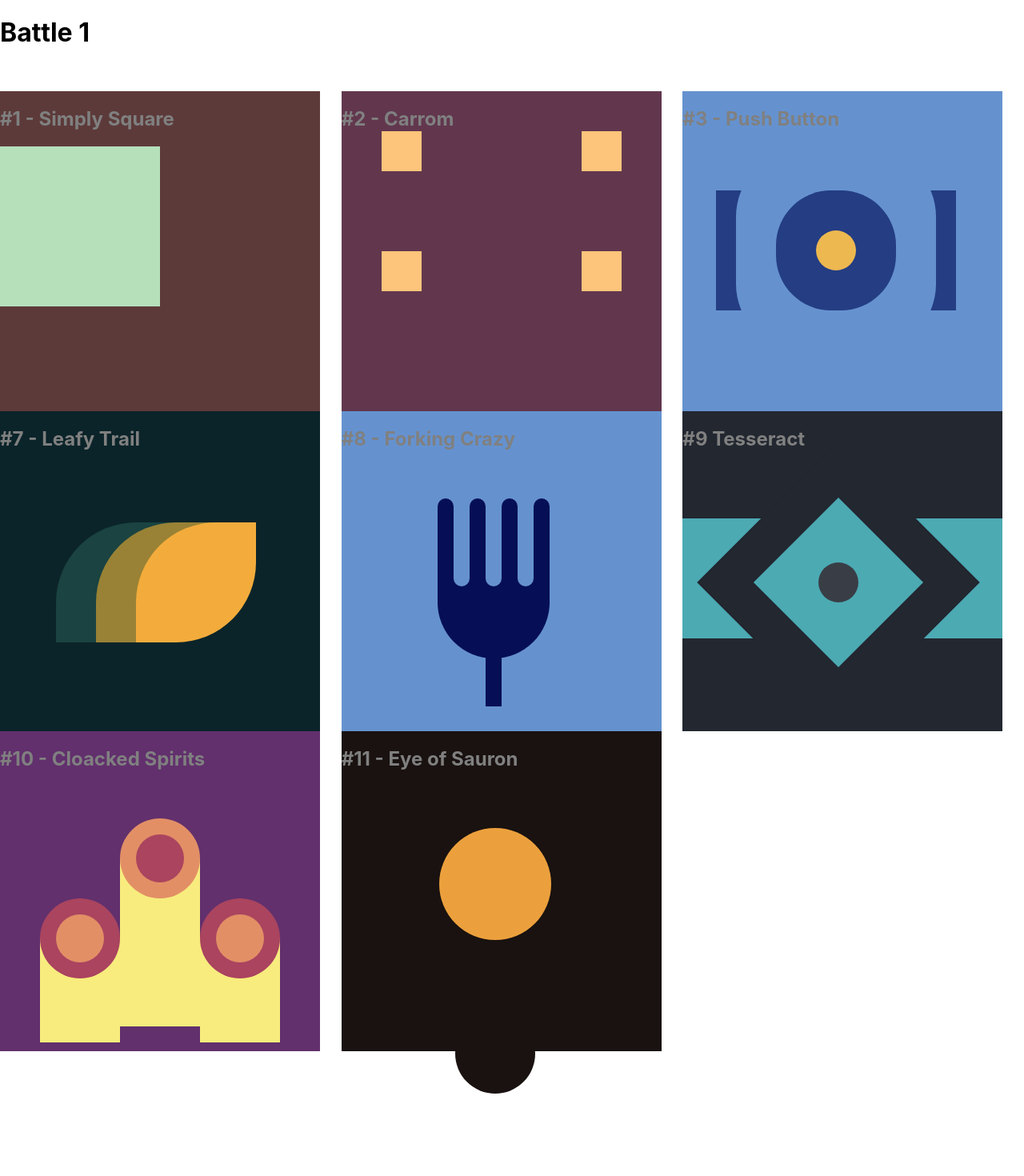
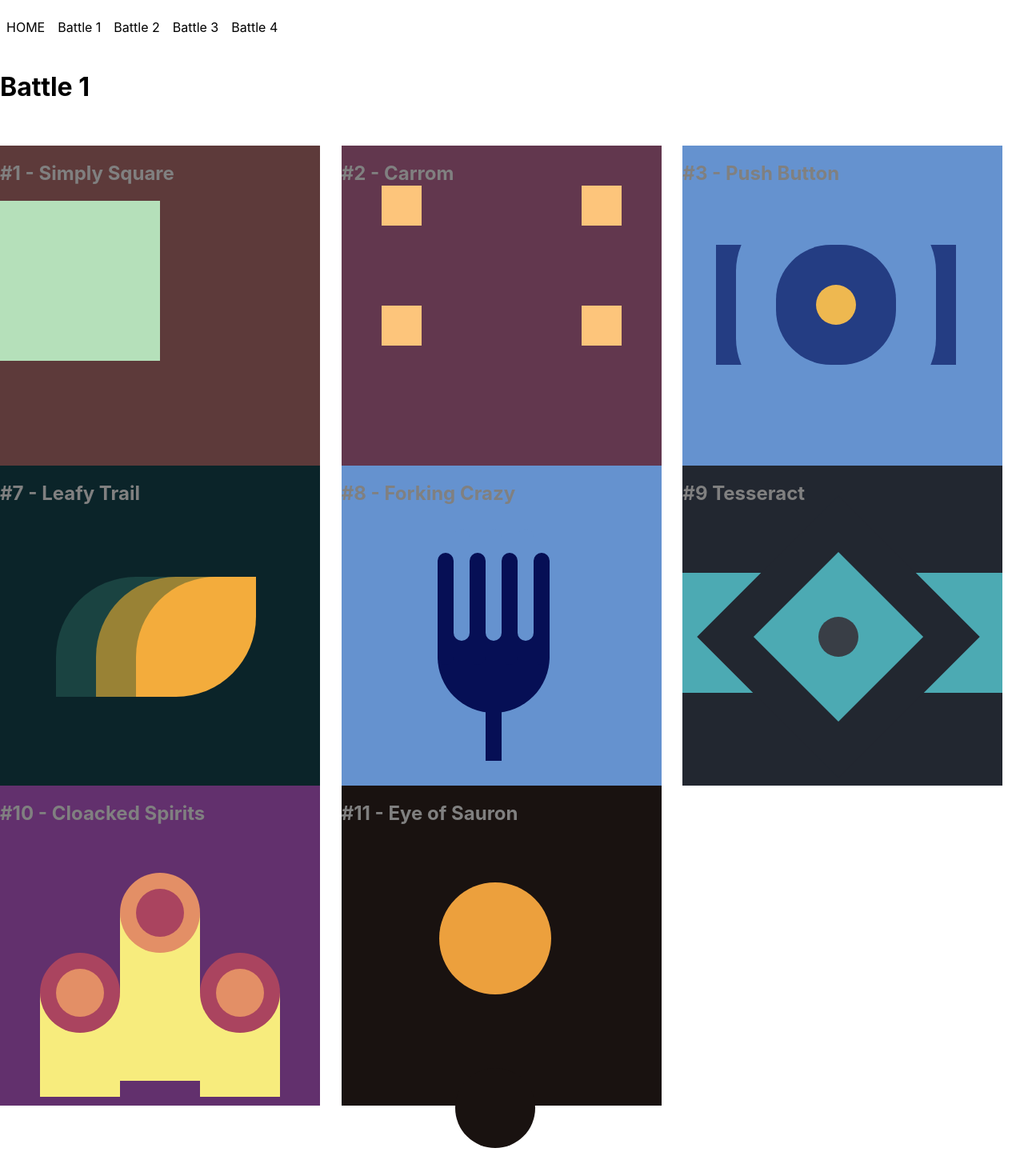
Before and after one commit to anlsim/cssBattles, a Next.js app in the folder css-battles/: page /battle1 in a window 1280 px wide. Shown: the top 1470 px of the page at 80% size. Built offline with nearby package versions, Linux system fonts and the light colour scheme.

Commit message:
Added Nav Bar

```diff
--- /dev/null
+++ b/css-battles/components/NavBar.js
@@ -0,0 +1,44 @@
+import Link from "next/link"
+import styles from '../styles/components/_navBar.module.css';
+const NavBar = () => {
+
+  const navItems = [
+    {
+      title: 'HOME',
+      link: '/',
+    },
+    {
+      title: 'Battle 1',
+      link: '/battle1',
+    },
+    {
+      title: 'Battle 2',
+      link: '/battle2',
+    },
+    {
+      title: 'Battle 3',
+      link: '/battle3',
+    },
+    {
+      title: 'Battle 4',
+      link: '/battle4',
+    }
+  ]
+  return (
+    <nav>
+      <ul className= {styles.navBar}>
+        {navItems.map((item, index)=> {
+          return (
+            <li className= {styles.navItem}>
+              <Link href={item.link}>
+                <p>{item.title}</p>
+              </Link>
+            </li>
+          )
+
+        })}
+      </ul>
+    </nav>
+  )
+}
+export default NavBar
--- a/css-battles/pages/battle1/index.js
+++ b/css-battles/pages/battle1/index.js
@@ -1,51 +1,121 @@
-import style from '../../styles/pages/_battle1.module.css';
+import Head from 'next/head'
+import NavBar from '../../components/NavBar'
+import style from '../../styles/pages/_battle1.module.css'
 const battle1 = () => {
   return (
     <>
+      <Head>
+        <title>Css Battles</title>
+        <meta
+          name='description'
+          content='Generated by create next app'
+        />
+        <link rel='icon' href='/favicon.ico' />
+      </Head>
+      <NavBar />
       <h1>Battle 1</h1>
       <div className={style.main}>
-
-      <div className={[style.container, style.buno].join(' ')}>
+        <div
+          className={[style.container, style.buno].join(
+            ' '
+          )}>
           <h2>#1 - Simply Square</h2>
           <div className={style.square}></div>
         </div>
 
-      <div className={[style.container, style.btwo].join(' ')}>
+        <div
+          className={[style.container, style.btwo].join(
+            ' '
+          )}>
           <h2>#2 - Carrom</h2>
-        <div className={[style.TwoDiv, style.first2].join(' ')}></div>
-        <div className={[style.TwoDiv, style.second2].join(' ')}></div>
-        <div className={[style.TwoDiv, style.third2].join(' ')}></div>
-        <div className={[style.TwoDiv, style.forth2].join(' ')}></div>
+          <div
+            className={[style.TwoDiv, style.first2].join(
+              ' '
+            )}></div>
+          <div
+            className={[style.TwoDiv, style.second2].join(
+              ' '
+            )}></div>
+          <div
+            className={[style.TwoDiv, style.third2].join(
+              ' '
+            )}></div>
+          <div
+            className={[style.TwoDiv, style.forth2].join(
+              ' '
+            )}></div>
         </div>
 
-      <div className={[style.container, style.bthree].join(' ')}>
+        <div
+          className={[style.container, style.bthree].join(
+            ' '
+          )}>
           <h2>#3 - Push Button</h2>
           <div className={style.aThree}>
             <div className={style.bThree}></div>
           </div>
         </div>
 
-      <div className={[style.container, style.bseven].join(' ')}>
+        <div
+          className={[style.container, style.bseven].join(
+            ' '
+          )}>
           <h2>#7 - Leafy Trail</h2>
-        <div className={[style.bottom, style.lemon].join(' ')}></div>
-        <div className={[style.middle, style.lemon].join(' ')}></div>
-        <div className={[style.top, style.lemon].join(' ') }></div>
+          <div
+            className={[style.bottom, style.lemon].join(
+              ' '
+            )}></div>
+          <div
+            className={[style.middle, style.lemon].join(
+              ' '
+            )}></div>
+          <div
+            className={[style.top, style.lemon].join(
+              ' '
+            )}></div>
         </div>
 
-      <div className={[style.container, style.beight].join(' ')}>
+        <div
+          className={[style.container, style.beight].join(
+            ' '
+          )}>
           <h2>#8 - Forking Crazy</h2>
           <div className={style.circle}></div>
-        <div className={[style.line1, style.dkLine].join(' ')}></div>
-        <div className={[style.line2, style.dkLine].join(' ')}></div>
-        <div className={[style.line3, style.dkLine].join(' ')}></div>
-        <div className={[style.line4, style.dkLine].join(' ')}></div>
-        <div className={[style.a, style.lgLine].join(' ')}></div>
-        <div className={[style.b, style.lgLine].join(' ')}></div>
-        <div className={[style.c, style.lgLine].join(' ')}></div>
+          <div
+            className={[style.line1, style.dkLine].join(
+              ' '
+            )}></div>
+          <div
+            className={[style.line2, style.dkLine].join(
+              ' '
+            )}></div>
+          <div
+            className={[style.line3, style.dkLine].join(
+              ' '
+            )}></div>
+          <div
+            className={[style.line4, style.dkLine].join(
+              ' '
+            )}></div>
+          <div
+            className={[style.a, style.lgLine].join(
+              ' '
+            )}></div>
+          <div
+            className={[style.b, style.lgLine].join(
+              ' '
+            )}></div>
+          <div
+            className={[style.c, style.lgLine].join(
+              ' '
+            )}></div>
           <div class={style.handle}></div>
         </div>
 
-      <div className={[style.container, style.bnine].join(' ')}>
+        <div
+          className={[style.container, style.bnine].join(
+            ' '
+          )}>
           <h2>#9 Tesseract</h2>
           <div className={style.rectangle}></div>
           <div className={style.sqrA}></div>
@@ -53,27 +123,68 @@ const battle1 = () => {
           <div className={style.crcle}></div>
         </div>
 
-      <div className={[style.container, style.bten].join(' ')}>
+        <div
+          className={[style.container, style.bten].join(
+            ' '
+          )}>
           <h2>#10 - Cloacked Spirits</h2>
-        <div className={[style.aTen, style.TenRectangle ].join(' ')}></div>
-        <div className={[style.bTen, style.TenRectangle ].join(' ')}></div>
-        <div className={[style.cTen, style.TenRectangle ].join(' ')}></div>
-        <div className={[style.leftTen, style.bgCircleTen ].join(' ')}></div>
-        <div className={[style.middleTen, style.bgCircleTen ].join(' ')}></div>
-        <div className={[style.rightTen, style.bgCircleTen ].join(' ')}></div>
-        <div className={[style.AsmTen, style.smCircleTen ].join(' ')}></div>
-        <div className={[style.BsmTen, style.smCircleTen ].join(' ')}></div>
-        <div className={[style.CsmTen, style.smCircleTen ].join(' ')}></div>
+          <div
+            className={[
+              style.aTen,
+              style.TenRectangle,
+            ].join(' ')}></div>
+          <div
+            className={[
+              style.bTen,
+              style.TenRectangle,
+            ].join(' ')}></div>
+          <div
+            className={[
+              style.cTen,
+              style.TenRectangle,
+            ].join(' ')}></div>
+          <div
+            className={[
+              style.leftTen,
+              style.bgCircleTen,
+            ].join(' ')}></div>
+          <div
+            className={[
+              style.middleTen,
+              style.bgCircleTen,
+            ].join(' ')}></div>
+          <div
+            className={[
+              style.rightTen,
+              style.bgCircleTen,
+            ].join(' ')}></div>
+          <div
+            className={[
+              style.AsmTen,
+              style.smCircleTen,
+            ].join(' ')}></div>
+          <div
+            className={[
+              style.BsmTen,
+              style.smCircleTen,
+            ].join(' ')}></div>
+          <div
+            className={[
+              style.CsmTen,
+              style.smCircleTen,
+            ].join(' ')}></div>
         </div>
 
-      <div className={[style.container, style.beleven].join(' ')}>
+        <div
+          className={[style.container, style.beleven].join(
+            ' '
+          )}>
           <h2>#11 - Eye of Sauron</h2>
-        <div id="xEleven"></div>
-        <div id="yEleven"></div>
+          <div id='xEleven'></div>
+          <div id='yEleven'></div>
           <div className={style.BGcircleEleven}></div>
           <div className={style.MDcircleEleven}></div>
           <div className={style.SDcircleEleven}></div>
-
         </div>
       </div>
     </>
--- /dev/null
+++ b/css-battles/styles/components/_navBar.module.css
@@ -0,0 +1,15 @@
+.navBar {
+  list-style: none;
+  margin: 0;
+  padding: 0;
+  overflow: hidden;
+}
+
+.navItem {
+  display: inline;
+  float: left;
+  padding: 8px;
+}
+.navItem:hover {
+  cursor: pointer;
+}
```
Also changed, not shown: css-battles/pages/battle2/index.js (+20 -5 lines), css-battles/pages/battle3/index.js (+13 -3 lines), css-battles/pages/battle4/index.js (+13 -3 lines), css-battles/pages/index.js (+27 -16 lines), .babelrc (added), css-battles/.eslintrc.json. Lines whose indentation alone changed are shown as unchanged.
